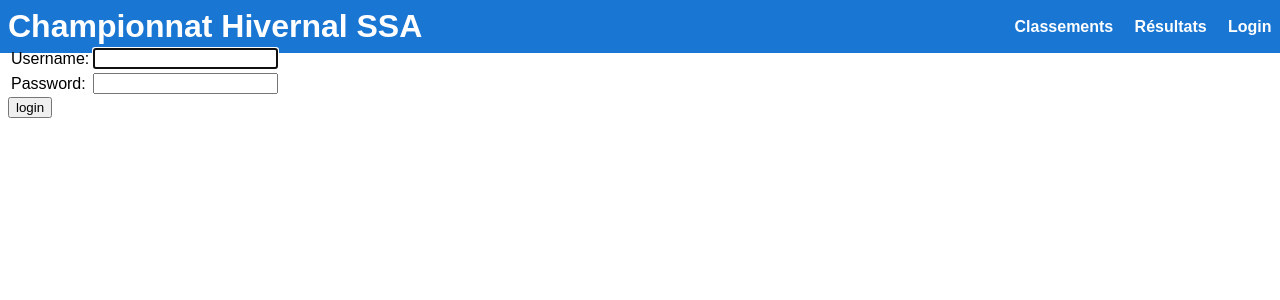
After one commit to joudinet/elobeach, a Django app: page /accounts/login/ in a window 1280 px wide. The commit adds this page. Shown: the top 300 px of the page. Run offline with Django 3.2, Linux system fonts and the light colour scheme.

Commit message:
Add a Login/Logout action
It currently does nothing because there is no extra functionalities for authorized
users so far.

```diff
--- a/elo/static/css/styles.css
+++ b/elo/static/css/styles.css
@@ -7,13 +7,16 @@ body {
 }
 
 .toolbar {
-    height: 60px;
     margin: -8px;
     display: flex;
     align-items: center;
     background-color: #1976d2;
     color: white;
     font-weight: 600;
+}
+
+.toolbar h1 {
+    margin: 8px;
 }
 
 .toolbar a {
@@ -32,7 +35,8 @@ body {
 
 /* tables */
 
-table {
+table.ranking,
+table.results {
     table-layout: fixed;
     width: 100%;
     border-collapse: collapse;
@@ -41,17 +45,20 @@ table {
     margin-right: auto;
 }
 
-th, td {
+.ranking th, .ranking td,
+.results th, .results td {
     padding: 8px;
     overflow: hidden;
     text-overflow: ellipsis;
 }
 
-th {
+.ranking th,
+.results th {
     letter-spacing: 2px;
 }
 
-td {
+.ranking td,
+.results td {
     letter-spacing: 1px;
 }
 
@@ -81,17 +88,20 @@ td.date {
     letter-spacing: unset;
 }
 
-h2, tbody td {
+.ranking h2, .ranking tbody td,
+.results h2, .results tbody td {
     text-align: center;
 }
 
-thead {
+.ranking thead,
+.results thead {
     background-color: grey;
     color: white;
     text-shadow: 1px 1px 1px black;
 }
 
-tbody tr:nth-child(odd) {
+.ranking tbody tr:nth-child(odd),
+.results tbody tr:nth-child(odd) {
     background-color: rgb(200, 200, 200, .3);
 }
 
@@ -104,12 +114,12 @@ tr.uncertain {
 
 /* small size */
 @media screen and (max-width: 959px) {
-    .ratings {
+    .ranking {
         margin-left: 0;
         margin-right: 0;
     }
 
-    .ratings > * {
+    .ranking > * {
         margin-left: 8px;
         margin-right: 8px;
     }
@@ -121,7 +131,7 @@ tr.uncertain {
 
 /* xsmall size */
 @media screen and (max-width: 599px) {
-    .ratings > * {
+    .ranking > * {
         margin-left: 4px;
         margin-right: 4px;
     }
--- a/elo/templates/base_generic.html
+++ b/elo/templates/base_generic.html
@@ -10,12 +10,18 @@
   </head>
   <body>
     <div class="toolbar" role="banner">
-      <h1>Elo Beach</h1>
+      <h1>Championnat Hivernal SSA</h1>
       <div class="spacer"></div>
       {% block navbar %}
       <nav>
         <a href="{% url 'index' %}">Classements</a>
         <a href="{% url 'results' 'M' %}">Résultats</a>
+        {% if user.is_authenticated %}
+        <a href="{% url 'logout'%}?next={{request.path}}">
+          Logout ({{ user.get_username }})</a>
+        {% else %}
+        <a href="{% url 'login'%}?next={{request.path}}">Login</a>
+        {% endif %}
       </nav>
       {% endblock %}
     </div>
--- a/elobeach/urls.py
+++ b/elobeach/urls.py
@@ -20,6 +20,7 @@ from django.conf import settings
 from django.conf.urls.static import static
 
 urlpatterns = [
+    path('accounts/', include('django.contrib.auth.urls')),
     path('admin/', admin.site.urls),
     path('elo/', include('elo.urls')),
     path('', RedirectView.as_view(url='elo/', permanent=True)),
--- /dev/null
+++ b/templates/registration/logged_out.html
@@ -0,0 +1,6 @@
+{% extends "base_generic.html" %}
+
+{% block content %}
+  <p>Logged out!</p>
+  <a href="{% url 'login'%}">Click here to login again.</a>
+{% endblock %}
--- /dev/null
+++ b/templates/registration/login.html
@@ -0,0 +1,34 @@
+{% extends "base_generic.html" %}
+
+{% block content %}
+
+  {% if form.errors %}
+    <p>Your username and password didn't match. Please try again.</p>
+  {% endif %}
+
+  {% if next %}
+    {% if user.is_authenticated %}
+      <p>Your account doesn't have access to this page. To proceed,
+      please login with an account that has access.</p>
+    {% else %}
+      <p>Please login to see this page.</p>
+    {% endif %}
+  {% endif %}
+
+  <form method="post" action="{% url 'login' %}">
+    {% csrf_token %}
+    <table>
+      <tr>
+        <td>{{ form.username.label_tag }}</td>
+        <td>{{ form.username }}</td>
+      </tr>
+      <tr>
+        <td>{{ form.password.label_tag }}</td>
+        <td>{{ form.password }}</td>
+      </tr>
+    </table>
+    <input type="submit" value="login">
+    <input type="hidden" name="next" value="{{ next }}">
+  </form>
+
+{% endblock %}
```
Also changed, not shown: elobeach/settings.py (+5 -2 lines).
